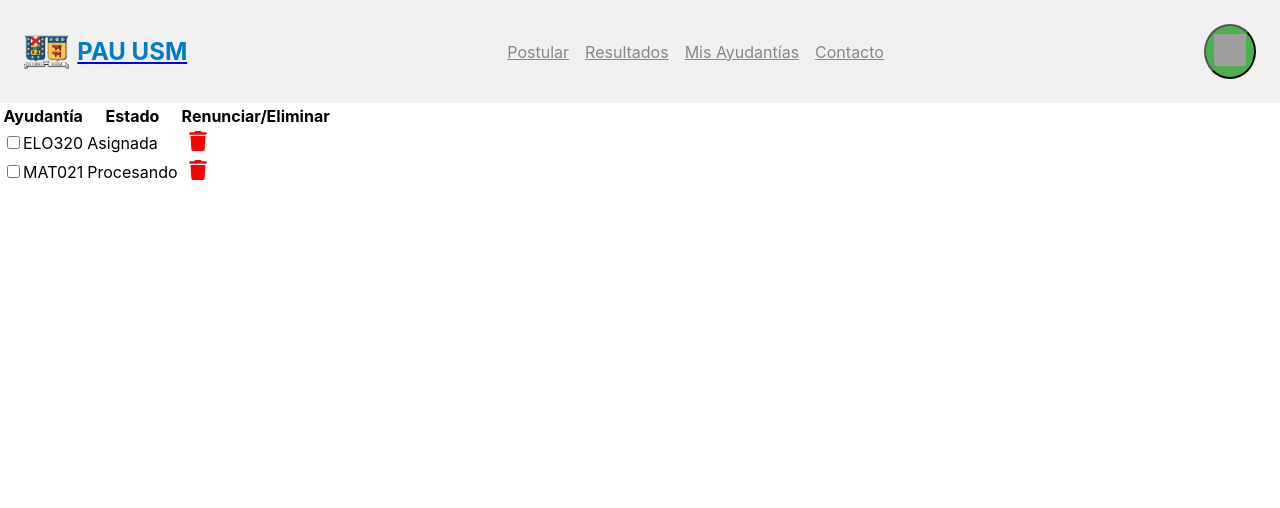
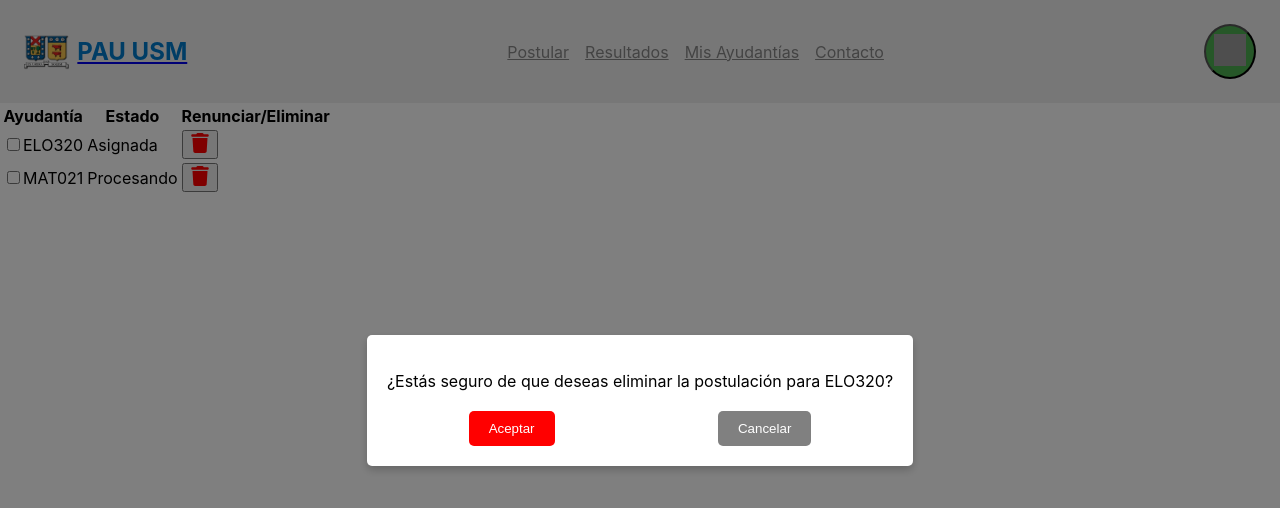
Before and after one commit to JavierCaceresLeon/PAU-USM, a React (Create React App) app: page /resultados in a window 1280 px wide. Both pictures are taken after a click on the button 197 px from the left and 142 px from the top of the page. Shown: the top 508 px of the page. Built offline with nearby package versions, Linux system fonts and the light colour scheme; grey boxes are pictures that could not be loaded.

Commit message:
Botón eliminar operativo resultado

```diff
--- a/src/pages/Resultados.css
+++ b/src/pages/Resultados.css
@@ -1,12 +1,48 @@
-.ButtonDelete{
-    background: none;
-    border: none;
-  }
+.popup-overlay {
+  position: fixed;
+  top: 0;
+  left: 0;
+  width: 100%;
+  height: 100%;
+  background-color: rgba(0, 0, 0, 0.5);
+  display: flex;
+  justify-content: center;
+  align-items: center;
+}
 
-.ButtonDelete:hover{
-    cursor: pointer;
-  }
+.popup {
+  background-color: white;
+  padding: 20px;
+  border-radius: 5px;
+  text-align: center;
+  box-shadow: 0 4px 8px rgba(0, 0, 0, 0.2);
+}
 
-.ButtonDelete:active{
-    cursor: default;
+.popup-buttons {
+  display: flex;
+  justify-content: space-around;
+  margin-top: 20px;
 }
+
+.accept-button {
+  background-color: red;
+  color: white;
+  padding: 10px 20px;
+  border: none;
+  border-radius: 5px;
+  cursor: pointer;
+}
+
+.cancel-button {
+  background-color: gray;
+  color: white;
+  padding: 10px 20px;
+  border: none;
+  border-radius: 5px;
+  cursor: pointer;
+}
+
+.accept-button:hover,
+.cancel-button:hover {
+  opacity: 0.8;
+}
--- a/src/pages/Resultados.js
+++ b/src/pages/Resultados.js
@@ -12,13 +12,16 @@ const sharedClasses = {
     tableRowHover: 'border-b hover:bg-muted transition duration-300',
 };
 
-const courses = [
+const coursesData = [
     { code: 'ELO320', status: 'Asignada', statusColor: 'text-green-500' },
     { code: 'MAT021', status: 'Procesando', statusColor: 'text-yellow-500' },
 ];
 
 const Table = () => {
     const [selectedCourses, setSelectedCourses] = useState([]);
+    const [courses, setCourses] = useState(coursesData);
+    const [showPopup, setShowPopup] = useState(false);
+    const [courseToDelete, setCourseToDelete] = useState(null);
 
     const handleSelect = (code) => {
         setSelectedCourses((prevSelected) =>
@@ -28,7 +31,24 @@ const Table = () => {
         );
     };
 
+    const handleDeleteClick = (course) => {
+        setCourseToDelete(course);
+        setShowPopup(true);
+    };
+
+    const handleConfirmDelete = () => {
+        setCourses((prevCourses) => prevCourses.filter((c) => c.code !== courseToDelete.code));
+        setShowPopup(false);
+        setCourseToDelete(null);
+    };
+
+    const handleCancelDelete = () => {
+        setShowPopup(false);
+        setCourseToDelete(null);
+    };
+
     return (
+        <>
             <table className="mt-6 w-full border-collapse shadow-lg rounded-lg overflow-hidden">
                 <thead className={`${sharedClasses.primaryColor} ${sharedClasses.primaryColorForeground}`}>
                     <tr>
@@ -53,7 +73,10 @@ const Table = () => {
                                 <span className={`${course.statusColor} font-semibold`}>{course.status}</span>
                             </td>
                             <td className="py-2 px-4">
-                            <button className={`${sharedClasses.destructiveColor} ${sharedClasses.hoverTransition} ButtonDelete`} onClick={()=>console.log('asd')}>
+                                <button
+                                    className={`${sharedClasses.destructiveColor} ${sharedClasses.hoverTransition} ButtonDelete`}
+                                    onClick={() => handleDeleteClick(course)}
+                                >
                                     <svg height={20} width={20} fill='red' xmlns="http://www.w3.org/2000/svg" viewBox="0 0 448 512"><path d="M135.2 17.7L128 32 32 32C14.3 32 0 46.3 0 64S14.3 96 32 96l384 0c17.7 0 32-14.3 32-32s-14.3-32-32-32l-96 0-7.2-14.3C307.4 6.8 296.3 0 284.2 0L163.8 0c-12.1 0-23.2 6.8-28.6 17.7zM416 128L32 128 53.2 467c1.6 25.3 22.6 45 47.9 45l245.8 0c25.3 0 46.3-19.7 47.9-45L416 128z"/></svg>
                                 </button>
                             </td>
@@ -61,13 +84,26 @@ const Table = () => {
                     ))}
                 </tbody>
             </table>
+
+            {showPopup && (
+                <div className="popup-overlay">
+                    <div className="popup">
+                        <p>¿Estás seguro de que deseas eliminar la postulación para {courseToDelete?.code}?</p>
+                        <div className="popup-buttons">
+                            <button onClick={handleConfirmDelete} className="accept-button">Aceptar</button>
+                            <button onClick={handleCancelDelete} className="cancel-button">Cancelar</button>
+                        </div>
+                    </div>
+                </div>
+            )}
+        </>
     );
 };
 
 const Resultados = () => {
     return (
         <>
-        <Header/>
+            <Header />
             <div className="p-6 bg-background">
                 <Table />
             </div>
```
Lines whose indentation alone changed are shown as unchanged.
